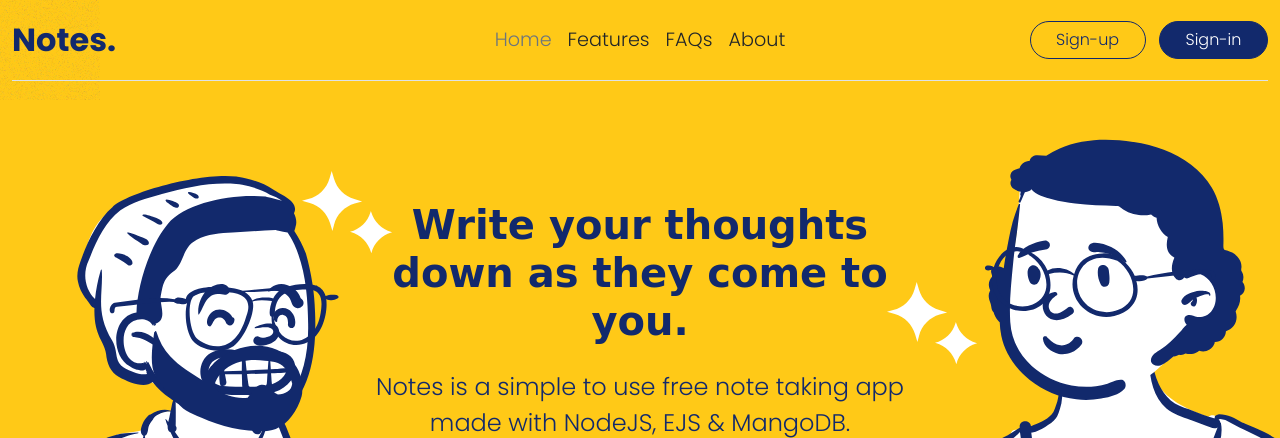
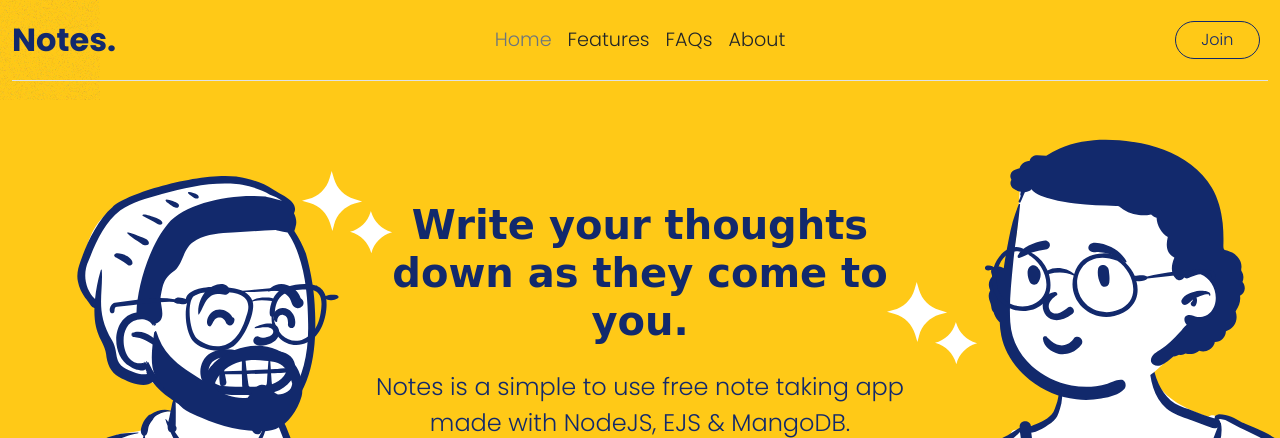
Before and after one commit to sanbiradi/Notes-taking-app, a Node server app: page / in a window 1280 px wide. Shown: the top 438 px of the page. Run offline with Node 20, Linux system fonts and the light colour scheme; some libraries are stand-ins or nearby versions; some web fonts are replaced.

Commit message:
modified: header button to join

```diff
--- a/views/partials/header.ejs
+++ b/views/partials/header.ejs
@@ -12,8 +12,7 @@
       </ul>
 
       <div class="col-md-3 text-end">
-        <a href="/auth/google" type="button" class="btn btn-outline-primary me-2">Sign-up</a>
-        <a href="/auth/google" type="button" class="btn btn-primary">Sign-in</a>
+        <a href="/auth/google" type="button" class="btn btn-outline-primary me-2">Join</a>
       </div>
     </header>
   </div>
```
